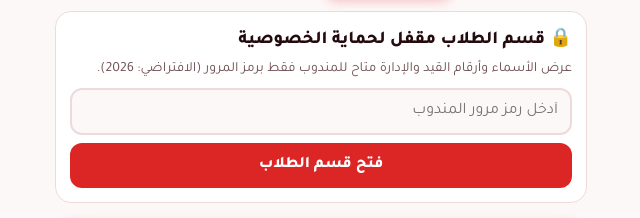
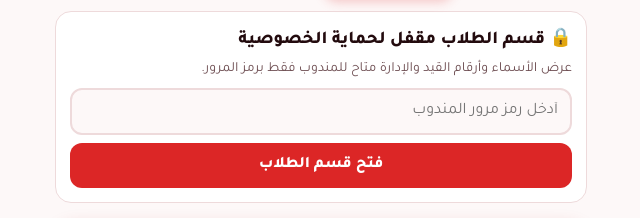
Before and after one commit to yousefalx0-netizen/-, a plain HTML site: page index.html in a window 1280 px wide. Both pictures are taken after a click on the button "الطلاب 🔒". Shown: the part 188-406 px from the top of the page, 319-959 px from the left. Drawn offline with nearby package versions, Linux system fonts and the light colour scheme.

Commit message:
Update index.html

```diff
--- a/index.html
+++ b/index.html
@@ -239,7 +239,7 @@ button:focus-visible,input:focus-visible{outline:3px solid var(--acc);outline-of
   <section id="s2" hidden>
     <div class="card" id="lockCard">
       <h2>🔒 قسم الطلاب مقفل لحماية الخصوصية</h2>
-      <p class="mute" style="margin:0 0 10px;font-size:14px">عرض الأسماء وأرقام القيد والإدارة متاح للمندوب فقط برمز المرور (الافتراضي: 2026).</p>
+      <p class="mute" style="margin:0 0 10px;font-size:14px">عرض الأسماء وأرقام القيد والإدارة متاح للمندوب فقط برمز المرور.</p>
       <input id="pinInput" type="password" inputmode="numeric" placeholder="أدخل رمز مرور المندوب">
       <button class="btn" id="unlockBtn">فتح قسم الطلاب</button>
       <div id="lockMsg"></div>
```
